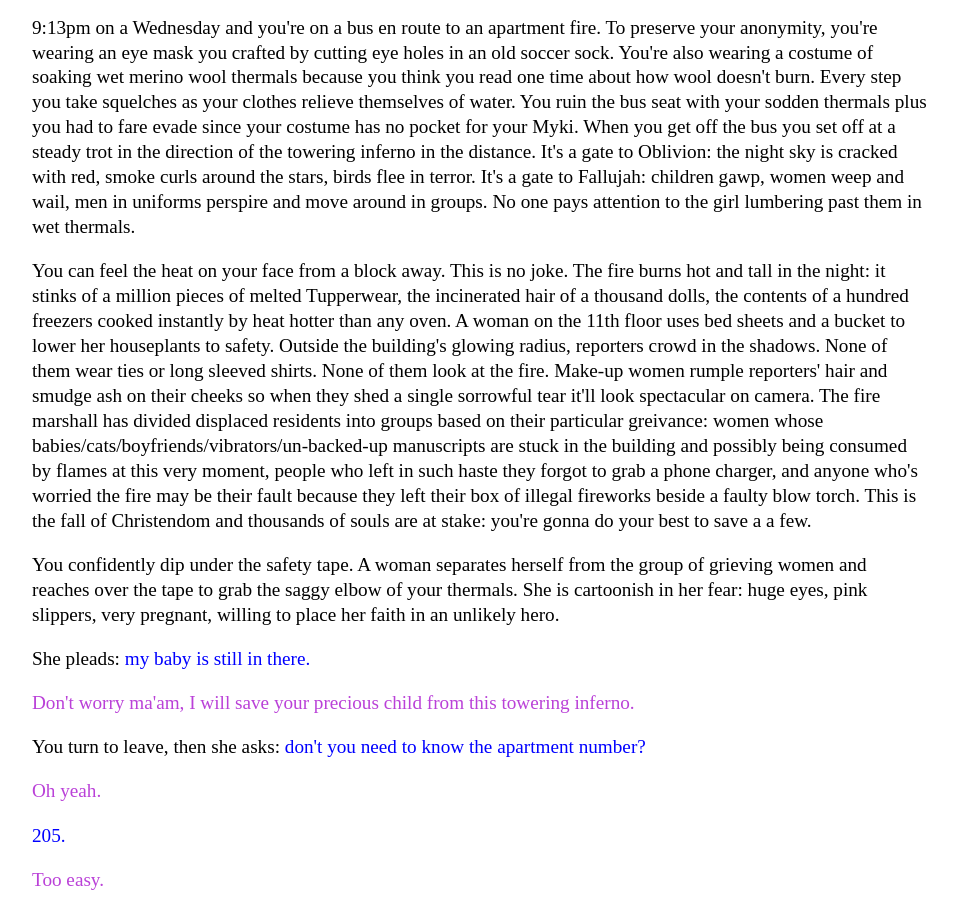
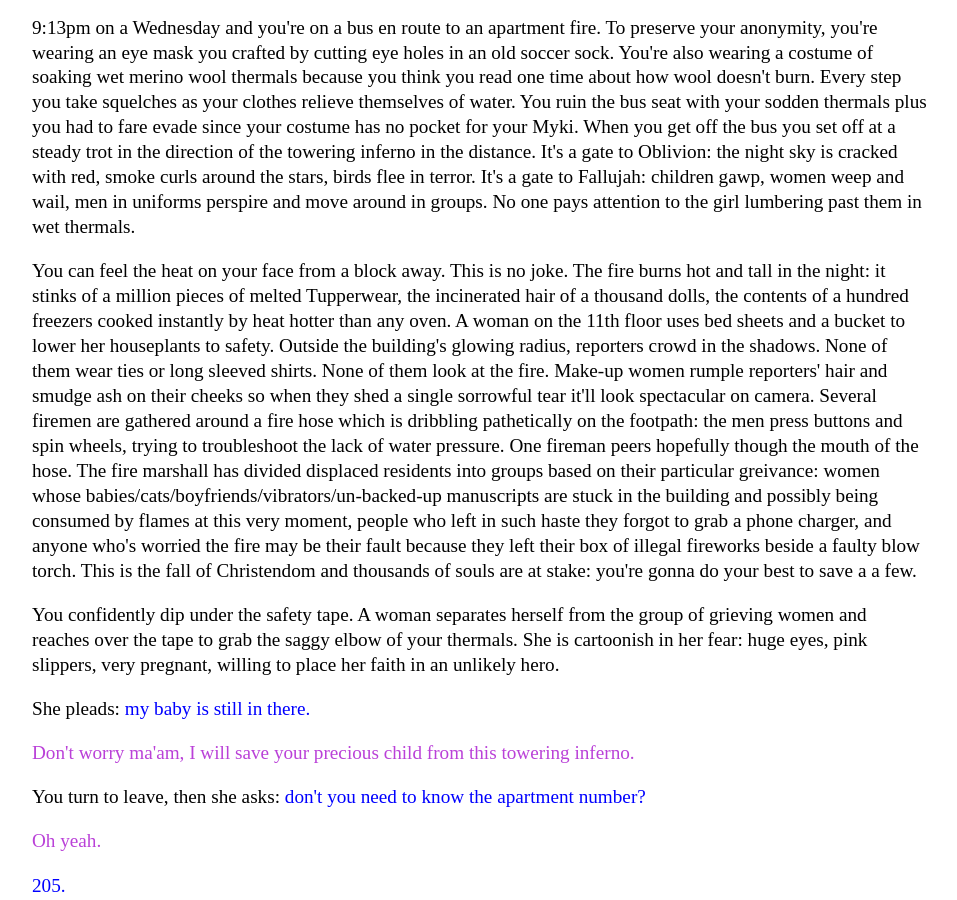
Before and after one commit to Pinelife/pinelife.github.io, a Jekyll site: the page Hellhole/Room12.html, which Jekyll copies as it is, in a window 1280 px wide and 900 px high, scrolled down 870 px. Shown: the whole window, without its empty margins (160-1117 px from the left). Built offline with Jekyll 4.4.1, drawn with Linux system fonts in a browser that asks for light colours; some of the changed text lies outside the part shown.

Commit message:
Update Room12.html

```diff
--- a/Hellhole/Room12.html
+++ b/Hellhole/Room12.html
@@ -77,7 +77,9 @@
   hotter than any oven. A woman on the 11th floor uses bed sheets and a bucket to lower her houseplants to safety.
   Outside the building's glowing radius, reporters crowd in the shadows. None of them wear ties or long sleeved
   shirts. None of them look at the fire. Make-up women rumple reporters' hair and smudge ash on their cheeks so when they shed a single sorrowful tear it'll look
-  spectacular on camera. The fire marshall has divided displaced residents into groups based on their particular greivance: women whose
+  spectacular on camera. Several firemen are gathered around a fire hose which is dribbling pathetically on the footpath: the men press
+	buttons and spin wheels, trying to troubleshoot the lack of water pressure. One fireman peers hopefully though the mouth of the
+	hose. The fire marshall has divided displaced residents into groups based on their particular greivance: women whose
   babies/cats/boyfriends/vibrators/un-backed-up manuscripts are stuck in the building and possibly being consumed by flames
   at this very moment, people who left in such haste they forgot to grab a phone charger, and anyone who's worried the fire may be
   their fault because they left their box of illegal fireworks beside a faulty blow torch. This is the fall of Christendom and thousands
@@ -197,12 +199,13 @@
 to come over to the safe side of the safety tape. You look back at the building speculatively: maybe you could go back in to
 save some more babies? As your thigh muscles contemplate the hell of the fire escape stairs, three floors near the middle of the
 building concertina in on themselves. Everyone turns to look. The building seems to be deciding which way to fall. Everyone takes
-one tentative step backwards and continues with what they were doing: cat CPR, filming cat CPR, talking on the phone, arguing with the
-Channel 7 catering team about whether Channel 9 personnel can borrow their artificial sweetener because Mr. So-and-so is on a diet but
-can't stand his coffee if it's any less than 1/3 sugar and right now Mr. So-and-so really needs some coffee because this is the
-story they want to lead their morning broadcast with but Mr. So-and-so was at his misstress' house this evening and may have taken
-too much horse anesthetic.
+one tentative step backwards and continues with what they were doing: cat CPR, filming cat CPR, trying to figure out why the
+fire hose isn't working, arguing with the Channel 7 catering team about whether Channel 9 personnel can borrow their
+artificial sweetener because Mr. So-and-so is on a diet but can't stand his coffee if it's any less than 1/3 sugar and
+right now Mr. So-and-so really needs some coffee because this is a big story but Mr. So-and-so was at his misstress'
+house this evening and may have taken too much horse anesthetic.
 </p>
+<p>The building groans again and leans to the side, r</p>
 <p style="text-align:center" class="indented">
 __________
 </p>
```
